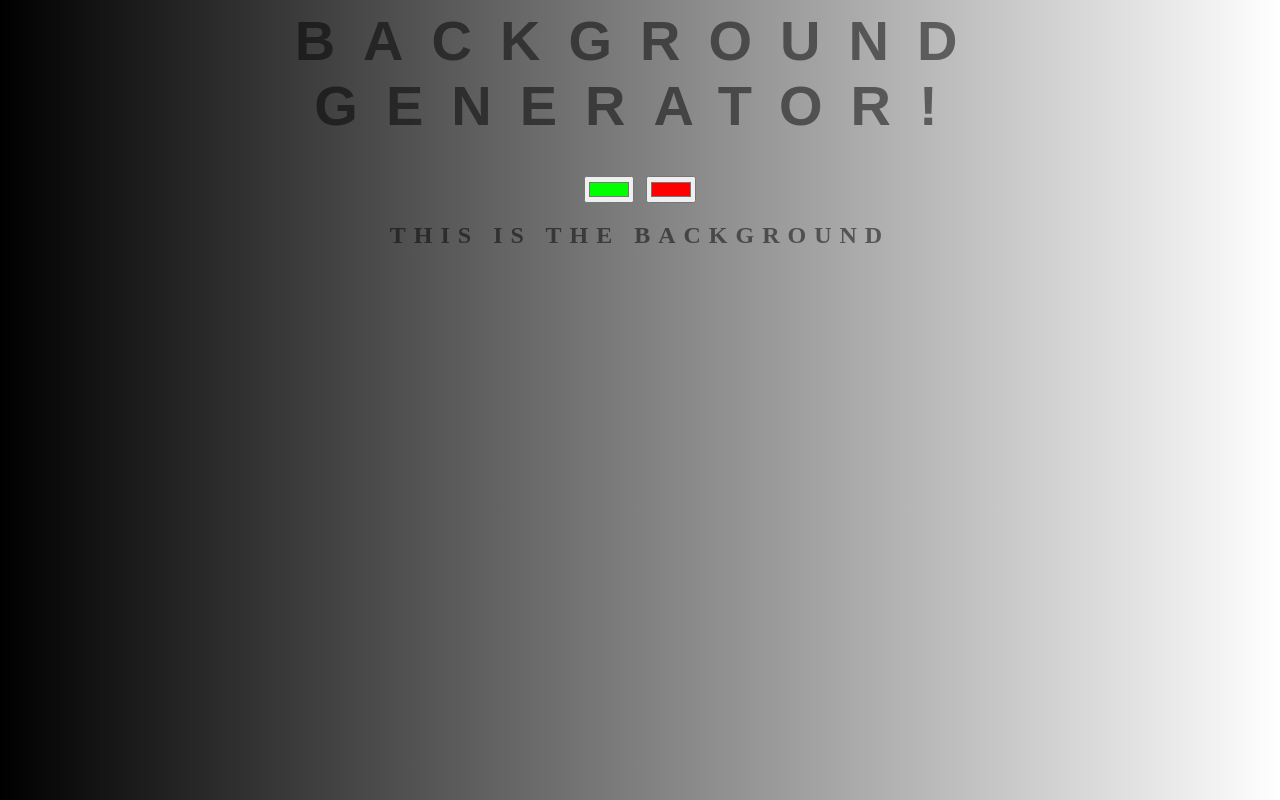
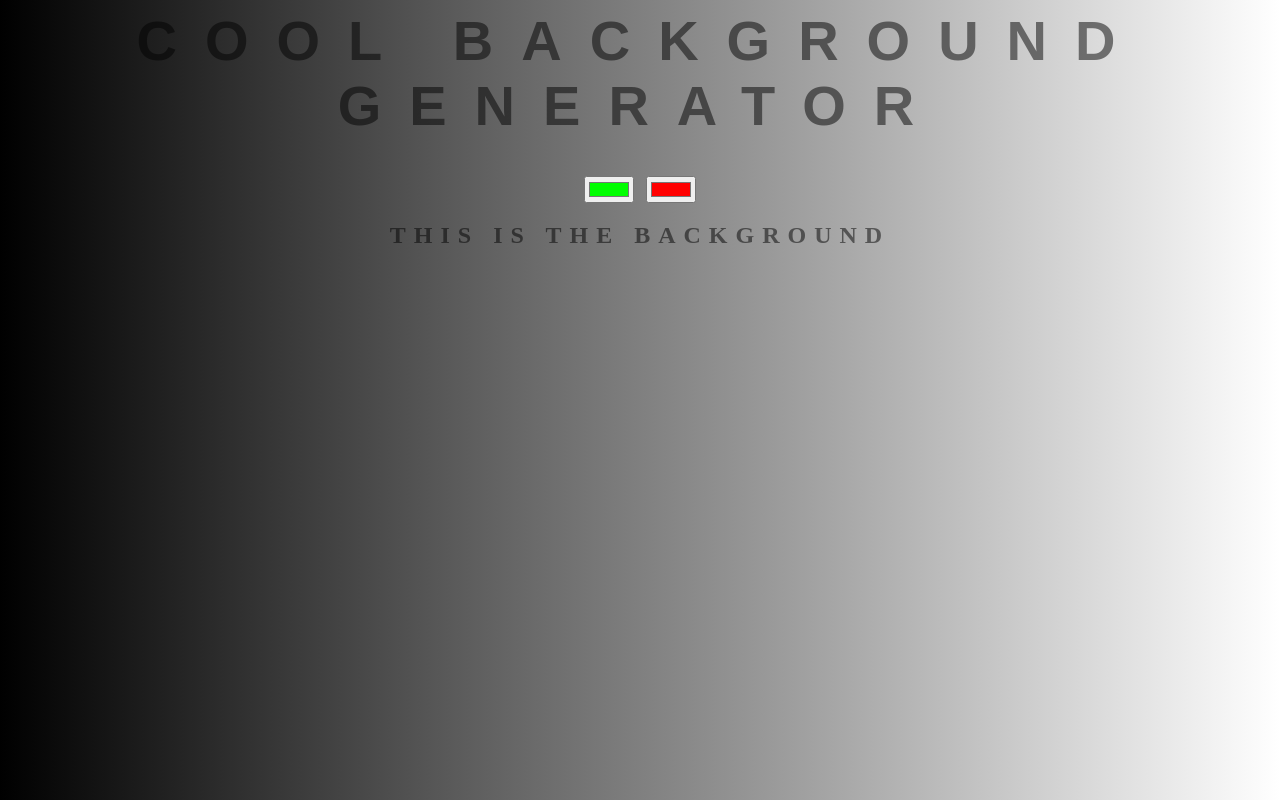
Before and after one commit to eggs-n-toast/background-generator, a plain HTML site: page index.html in a window 1280 px wide. Drawn offline with Linux system fonts and the light colour scheme.

Commit message:
update title

```diff
--- a/index.html
+++ b/index.html
@@ -12,7 +12,7 @@
 
 <body id="gradient">
 
-	<h1>Background Generator!</h1>
+	<h1>Cool Background Generator</h1>
 
 	<input class="color" type="color" value="#00ff00">
 
```
